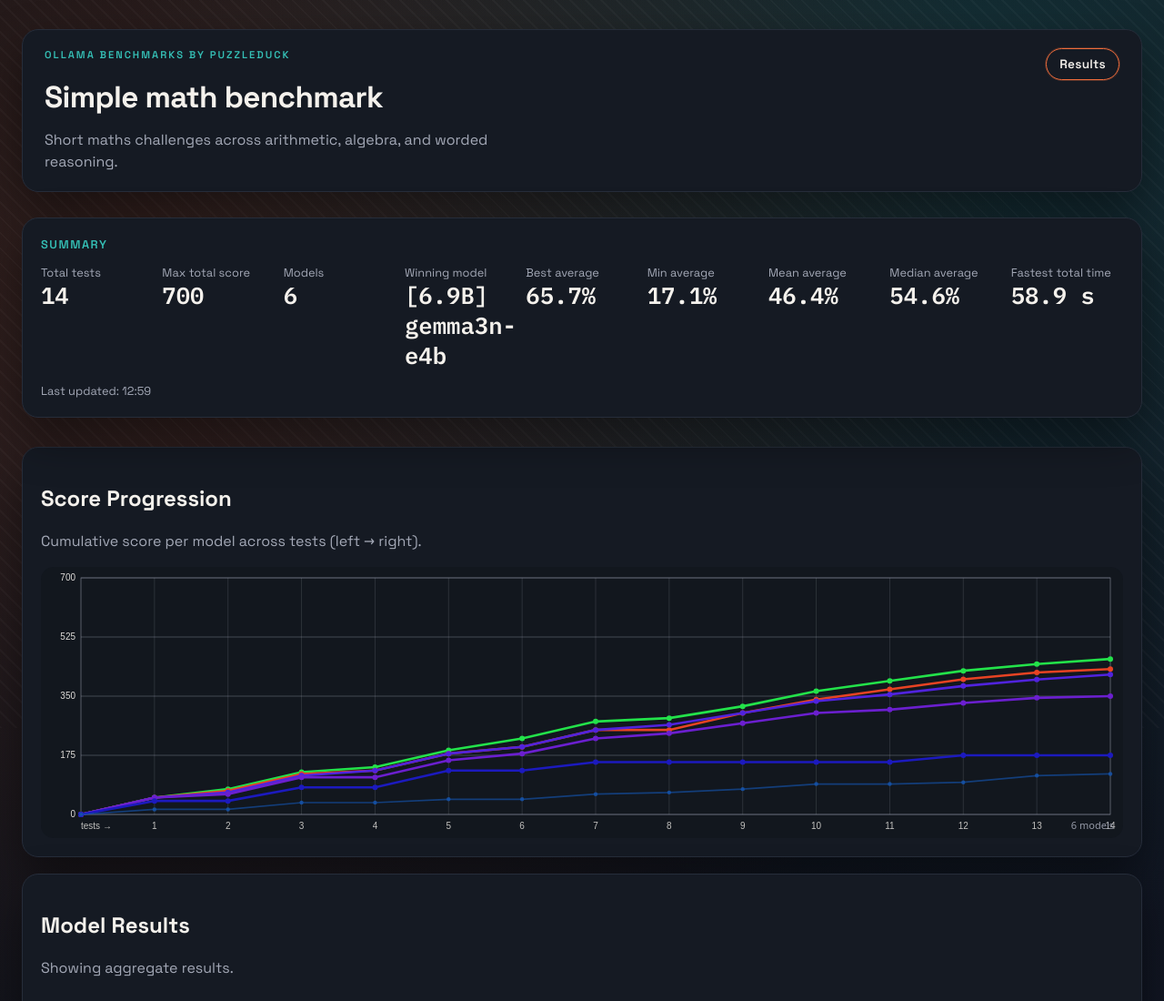
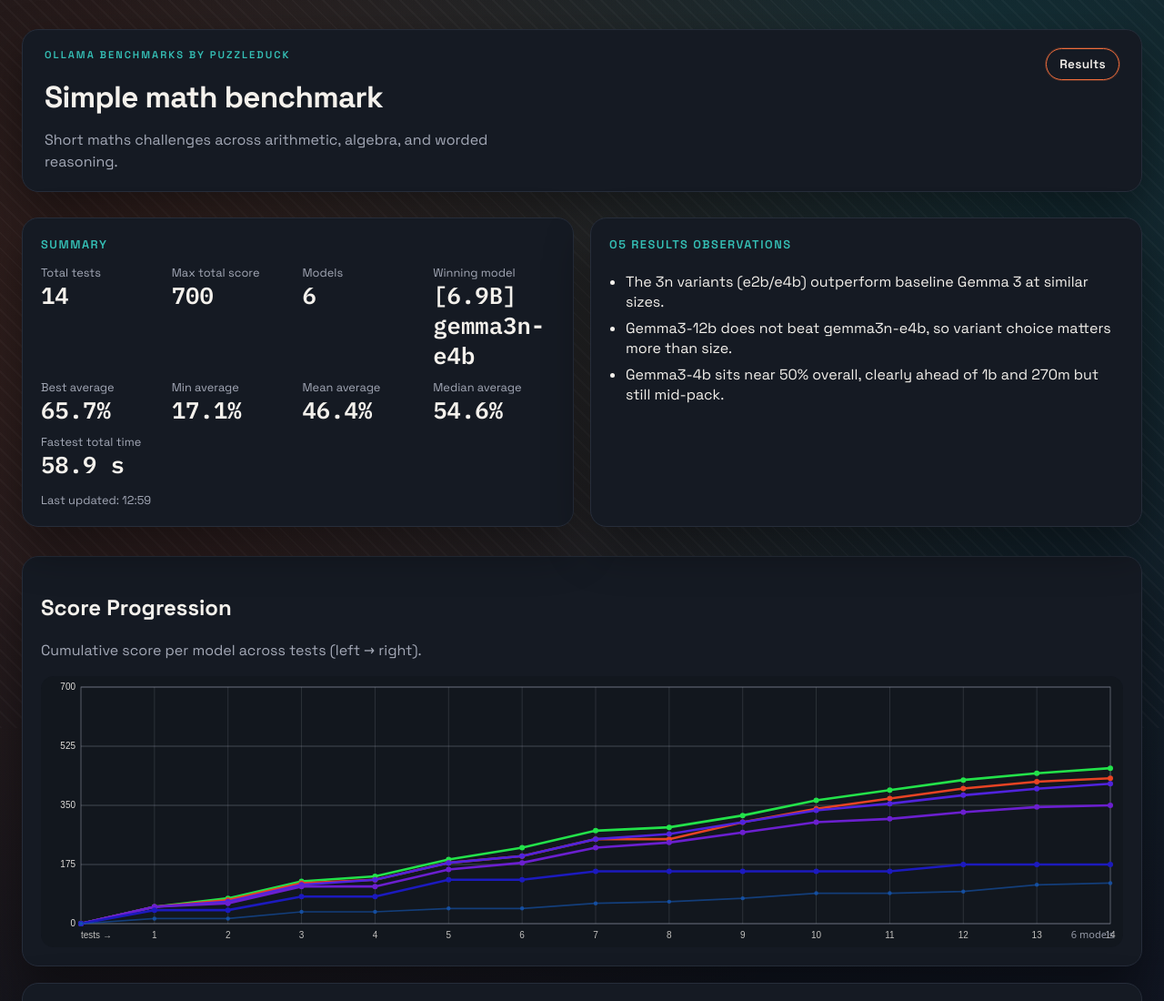
Before and after one commit to PuZZleDucK/LLM-Simple-Math-Bench, a plain HTML site: page index.html in a window 1280 px wide. Shown: the top 1100 px of the page at 91% size. Drawn offline with Linux system fonts and the light colour scheme; no server answers.

Commit message:
Add per-results observations

```diff
--- a/data/results-files.json
+++ b/data/results-files.json
@@ -1,8 +1,37 @@
 {
   "files": [
-    "results-gemma.csv",
-    "results-granite.csv",
-    "results-deepseek.csv",
-    "results-qwen3.csv"
+    {
+      "file": "results-gemma.csv",
+      "observations": [
+        "The 3n variants (e2b/e4b) outperform baseline Gemma 3 at similar sizes.",
+        "Gemma3-12b does not beat gemma3n-e4b, so variant choice matters more than size.",
+        "Gemma3-4b sits near 50% overall, clearly ahead of 1b and 270m but still mid-pack."
+      ]
+    },
+    {
+      "file": "results-granite.csv",
+      "observations": [
+        "Granite4-tiny-h leads the family, edging out granite4-1b and granite4-micro.",
+        "Granite3-moe-1b is the weakest, with small MoE variants lagging overall.",
+        "Granite3-3-8b and granite3-dense-8b land mid-pack, not clearly better than smaller granite4 variants."
+      ]
+    },
+    {
+      "file": "results-deepseek.csv",
+      "observations": [
+        "Deepseek-r1-8b is the clear standout, far ahead of the 1.5b–14b cluster.",
+        "Deepseek-r1-14b and deepseek-r1-7b cluster around ~50%, with limited gains from size alone.",
+        "Josiefied deepseek-r1-0528-qwen3-8b tracks deepseek-r1-7b closely on this test mix."
+      ]
+    },
+    {
+      "file": "results-qwen3.csv",
+      "observations": [
+        "The VL line is strongest; qwen3-vl-8b achieves a perfect score.",
+        "Qwen3-8b and qwen3-14b are very close, suggesting diminishing returns past 8b.",
+        "Qwen3 Coder 30B underperforms general Qwen3 models on these math tests.",
+        "Qwen3-vl-30b is a negative outlier, weaker than smaller VL variants."
+      ]
+    }
   ]
 }
--- a/index.html
+++ b/index.html
@@ -78,6 +78,11 @@
             </div>
             <div class="hint" id="lastUpdated"></div>
           </section>
+          <section class="card" aria-labelledby="observations-title">
+            <div class="card-title" id="observations-title">o5 Results Observations</div>
+            <ul class="observations-list" id="observationsList"></ul>
+            <div class="hint" id="observationsHint">No observations available for this run.</div>
+          </section>
         </div>
       </header>
       <main class="main">
--- a/nav.js
+++ b/nav.js
@@ -65,8 +65,10 @@
   function normalizeResultsFiles(files) {
     const seen = new Set();
     const normalized = [];
-    files.forEach((file) => {
-      const cleaned = sanitizeResultsFilename(file);
+    files.forEach((entry) => {
+      const fileName =
+        typeof entry === "string" ? entry : entry?.file ? String(entry.file) : "";
+      const cleaned = sanitizeResultsFilename(fileName);
       if (!cleaned || cleaned.toLowerCase() === DEFAULT_RESULTS_FILE) {
         return;
       }
--- a/results.js
+++ b/results.js
@@ -65,6 +65,9 @@
   error: null,
   resultsFile: RESULTS_FILE,
   csvUrl: STATIC_CSV_URL,
+  manifestFiles: [],
+  observationsByFile: {},
+  manifestLoaded: false,
 };
 
 const elements = {
@@ -84,12 +87,15 @@
   tableHint: document.getElementById("tableHint"),
   downloadCsvLink: document.getElementById("downloadCsvLink"),
   downloadHint: document.getElementById("downloadHint"),
+  observationsList: document.getElementById("observationsList"),
+  observationsHint: document.getElementById("observationsHint"),
 };
 
 init();
 
 async function init() {
   updateDownloadLink();
+  await loadResultsManifest();
   try {
     await loadCsv();
     state.status = "Ready";
@@ -159,21 +165,72 @@
 }
 
 async function loadResultsManifest() {
+  if (state.manifestLoaded) {
+    return state.manifestFiles;
+  }
   try {
     const response = await fetch(RESULTS_MANIFEST_URL, { cache: "no-store" });
     if (!response.ok) {
-      return [];
+      throw new Error("Missing manifest");
     }
     const data = await response.json();
     if (!data || !Array.isArray(data.files)) {
-      return [];
+      throw new Error("Invalid manifest");
     }
-    return data.files
-      .map((file) => sanitizeResultsFilename(file))
-      .filter((file) => file && file.toLowerCase() !== DEFAULT_RESULTS_FILE);
+    const normalized = normalizeManifestEntries(data.files);
+    state.manifestFiles = normalized.files;
+    state.observationsByFile = normalized.observationsByFile;
+    state.manifestLoaded = true;
+    return state.manifestFiles;
   } catch {
+    state.manifestLoaded = true;
+    state.manifestFiles = [];
+    state.observationsByFile = {};
     return [];
   }
+}
+
+function normalizeManifestEntries(entries) {
+  const files = [];
+  const observationsByFile = {};
+  entries.forEach((entry) => {
+    const fileName =
+      typeof entry === "string" ? entry : entry?.file ? String(entry.file) : "";
+    const cleaned = sanitizeResultsFilename(fileName);
+    if (!cleaned || cleaned.toLowerCase() === DEFAULT_RESULTS_FILE) {
+      return;
+    }
+    if (!files.includes(cleaned)) {
+      files.push(cleaned);
+    }
+    if (entry && typeof entry === "object" && Array.isArray(entry.observations)) {
+      const notes = entry.observations
+        .map((note) => (note == null ? "" : String(note).trim()))
+        .filter((note) => note.length > 0);
+      if (notes.length > 0) {
+        observationsByFile[cleaned] = notes;
+      }
+    }
+  });
+  return { files, observationsByFile };
+}
+
+function renderObservations() {
+  if (!elements.observationsList || !elements.observationsHint) {
+    return;
+  }
+  elements.observationsList.innerHTML = "";
+  const observations = state.observationsByFile?.[state.resultsFile];
+  if (!observations || observations.length === 0) {
+    elements.observationsHint.style.display = "block";
+    return;
+  }
+  observations.forEach((note) => {
+    const li = document.createElement("li");
+    li.textContent = note;
+    elements.observationsList.appendChild(li);
+  });
+  elements.observationsHint.style.display = "none";
 }
 
 function parseCsvText(text) {
@@ -250,6 +307,7 @@
   updateSummary();
   updateStatus();
   state.modelColors = buildModelColorMap();
+  renderObservations();
   renderProgressChart();
   renderTable();
 }
--- a/styles.css
+++ b/styles.css
@@ -458,6 +458,17 @@
   font-family: var(--mono);
 }
 
+.observations-list {
+  margin: 8px 0 0;
+  padding-left: 18px;
+  color: var(--ink);
+}
+
+.observations-list li {
+  margin-bottom: 6px;
+  line-height: 1.4;
+}
+
 .main {
   margin-top: 32px;
 }
```
Also changed, not shown: 1 other file.
